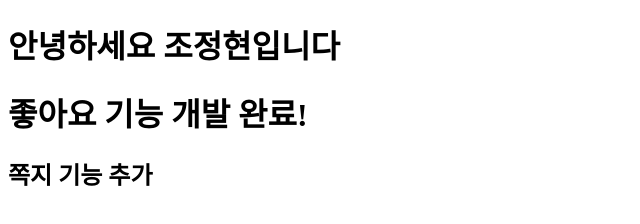
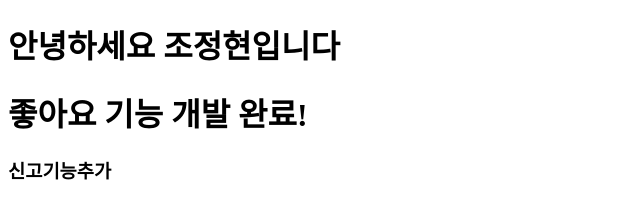
Before and after one commit to AWS-Cloud-School-6/demo-repository, a website: page index.html in a window 1280 px wide. Shown: the whole page, without its empty margins (0-640 px from the left). Drawn offline with Linux system fonts and the light colour scheme.

Commit message:
#20 Feat/신고기능개발

```diff
--- a/index.html
+++ b/index.html
@@ -10,7 +10,7 @@
 <body>
     <h1>안녕하세요 조정현입니다</h1>
     <h1>좋아요 기능 개발 완료!</h1>
-    <h2>쪽지 기능 추가</h2>
+    <h3>신고기능추가</h3>
 </body>
 
 </html>
```
